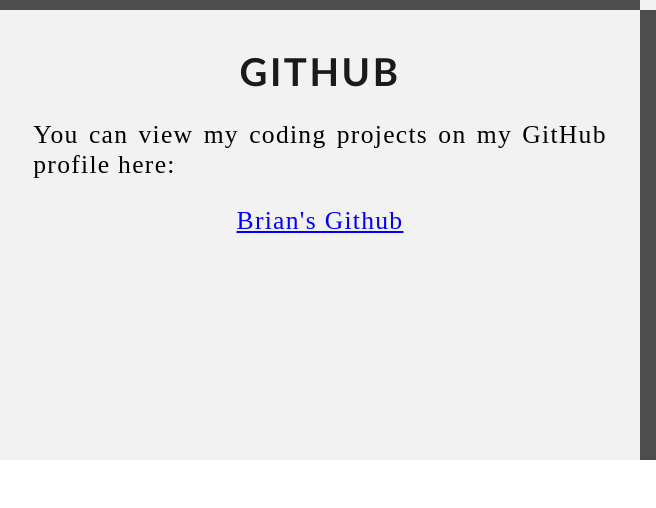
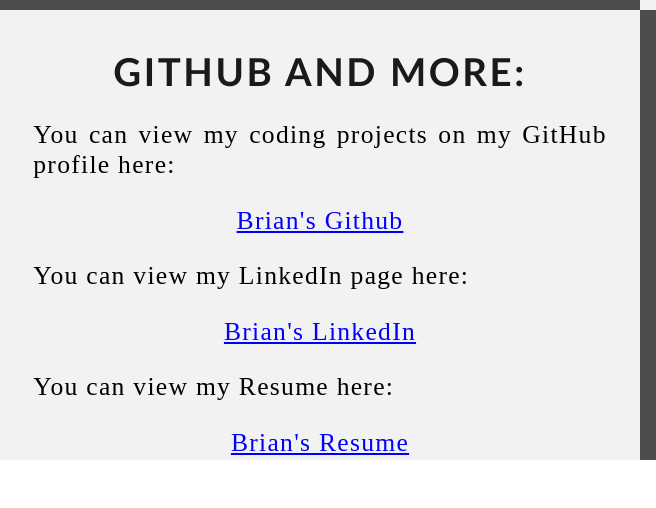
Before and after one commit to brianl628/brianl628.github.io, a plain HTML site: page index.html in a window 1280 px wide. Shown: the part 1843-2351 px from the top of the page, 0-656 px from the left. Drawn offline with Linux system fonts and the light colour scheme.

Commit message:
Update index.html

```diff
--- a/index.html
+++ b/index.html
@@ -126,10 +126,18 @@
         <div class="Row" id="GitHub">
             <!-- Left column -->
             <div class="Column_1">
-                <h1>GitHub</h1>
+                <h1>GitHub and More:</h1>
                 <p>You can view my coding projects on my GitHub profile here:
                     <br>
                     <p class="center"><a href="https://github.com/brianl628" target="_blank">Brian's Github</a></p>
+                </p>
+                <p>You can view my LinkedIn page here:
+                    <br>
+                    <p class="center"><a href="www.linkedin.com/in/brianl628" target="_blank">Brian's LinkedIn</a></p>
+                </p>
+                <p>You can view my Resume here:
+                    <br>
+                    <p class="center"><a href="https://docs.google.com/document/d/1COAiz6l86QT-jXk-Vya0Hr2ZZv0VAVSf/edit?usp=sharing&ouid=117335129920641526720&rtpof=true&sd=true" target="_blank">Brian's Resume</a></p>
                 </p>
             </div>
             <!-- Right column -->
```
